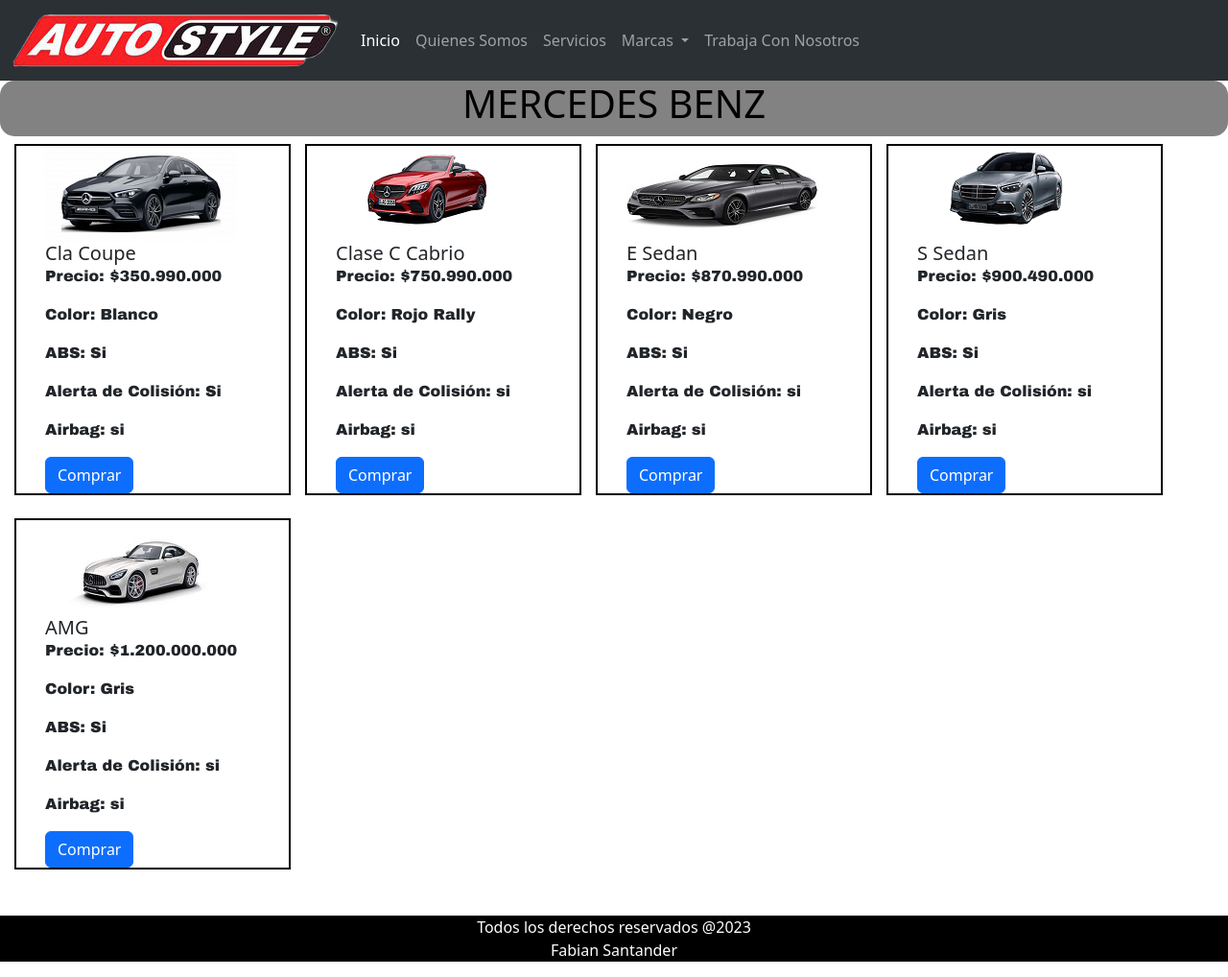
After one commit to Fabiian0123/Conseccionario, a PHP site: page /pages/mercedes.php in a window 1280 px wide. The commit adds this page. Shown: the whole page at 96% size. Run offline with PHP 8.4, Linux system fonts and the light colour scheme.

Commit message:
Tienda de Autos terminada

```diff
--- a/nav.php
+++ b/nav.php
@@ -7,7 +7,7 @@
           <div class="collapse navbar-collapse" id="navbarSupportedContent">
             <ul class="navbar-nav me-auto mb-2 mb-lg-0">
               <li class="nav-item">
-                <a class="nav-link active" aria-current="page" href="#">Inicio</a>
+                <a class="nav-link active" aria-current="page" href="/Conseccionario/index.php">Inicio</a>
               </li>
               <li class="nav-item">
                 <a class="nav-link" href="#container_quienesSomos">Quienes Somos</a>
@@ -24,7 +24,7 @@
                   <li><a class="dropdown-item" href="/Conseccionario/pages/ford.php">FORD</a></li>
                   <li><a class="dropdown-item" href="/Conseccionario/pages/jeep.php">JEEP</a></li>
                   <li><a class="dropdown-item" href="/Conseccionario/pages/nissan.php">NISSAN</a></li>
-                  <li><a class="dropdown-item" href="#">MERCEDES BENZ</a></li>
+                  <li><a class="dropdown-item" href="/Conseccionario/pages/mercedes.php">MERCEDES BENZ</a></li>
                 </ul>
               </li>
               <li class="nav-item">
--- /dev/null
+++ b/pages/mercedes.php
@@ -0,0 +1,80 @@
+<?php
+include '../head.php';
+?>
+<?php
+    include '../nav.php';
+?>
+<body>
+    <h1 class="titulo_page_bmw">MERCEDES BENZ</h1>
+    <div class="contenedor_principal">
+        <div class="card1">
+          <img src="/Conseccionario/img/carro24.jpg">
+          <div>
+            <h5 class="card-title">Cla Coupe</h5>
+            <p class="card-text1">Precio: $350.990.000</p>
+            <p class="card-text2">Color: Blanco</p>
+            <p class="card-text3">ABS: Si</p>
+            <p class="card-text4">Alerta de Colisión: Si</p>
+            <p class="card-text5">Airbag: si</p>
+            <a href="#" class="btn btn-primary">Comprar</a>
+          </div>
+        </div>
+        <div class="card2">
+          <img src="/Conseccionario/img/carro25.jpg">
+          <div>
+            <h5 class="card-title">Clase C Cabrio</h5>
+            <p class="card-text6">Precio: $750.990.000</p>
+            <p class="card-text7">Color: Rojo Rally</p>
+            <p class="card-text8">ABS: Si</p>
+            <p class="card-text9">Alerta de Colisión: si</p>
+            <p class="card-text10">Airbag: si</p>
+            <a href="#" class="btn btn-primary">Comprar</a>
+
+          </div>
+        </div>
+        <div class="card3">
+          <img src="/Conseccionario/img/carro26.jpg">
+          <div>
+            <h5 class="card-title">E Sedan</h5>
+            <p class="card-text11">Precio: $870.990.000</p>
+            <p class="card-text12">Color: Negro</p>
+            <p class="card-text13">ABS: Si</p>
+            <p class="card-text14">Alerta de Colisión: si</p>
+            <p class="card-text15">Airbag: si</p>
+            <a href="#" class="btn btn-primary">Comprar</a>
+
+          </div>
+        </div>
+        <div class="card4">
+          <img src="/Conseccionario/img/carro27.jpg">
+          <div>
+            <h5 class="card-title">S Sedan</h5>
+            <p class="card-text16">Precio: $900.490.000</p>
+            <p class="card-text17">Color: Gris</p>
+            <p class="card-text18">ABS: Si</p>
+            <p class="card-text19">Alerta de Colisión: si</p>
+            <p class="card-text20">Airbag: si</p>
+            <a href="#" class="btn btn-primary">Comprar</a>
+
+          </div>
+        </div>
+    </div>
+    <br>
+      <div class="card5">
+              <img src="/Conseccionario/img/carro28.jpg">
+              <div>
+                <h5 class="card-title">AMG</h5>
+                <p class="card-text16">Precio: $1.200.000.000</p>
+                <p class="card-text17">Color: Gris</p>
+                <p class="card-text18">ABS: Si</p>
+                <p class="card-text19">Alerta de Colisión: si</p>
+                <p class="card-text20">Airbag: si</p>
+                <a href="#" class="btn btn-primary">Comprar</a>
+
+              </div>
+      </div>
+    <br><br>
+    <?php
+      include '../footer.php';
+    ?>
+</body>
```
Also changed, not shown: img/carro24.JPG (added), img/carro25.JPG (added), img/carro26.JPG (added), img/carro27.JPG (added), img/carro28.JPG (added).
